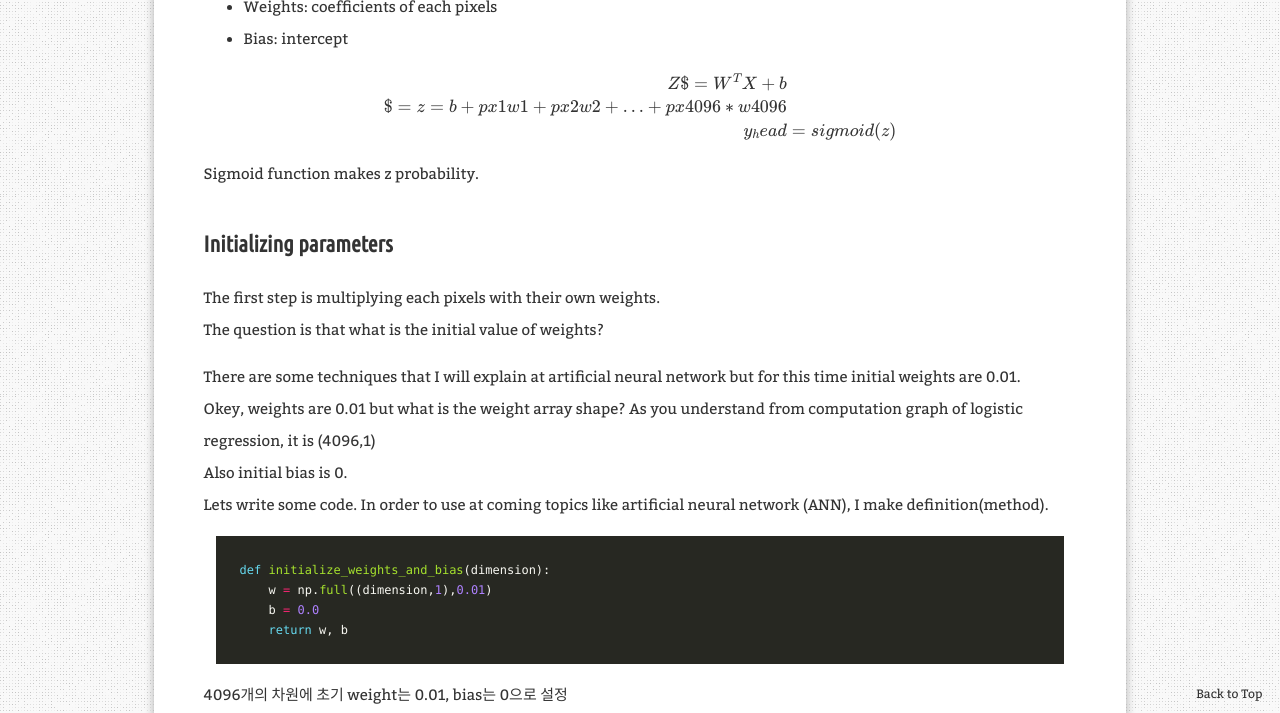
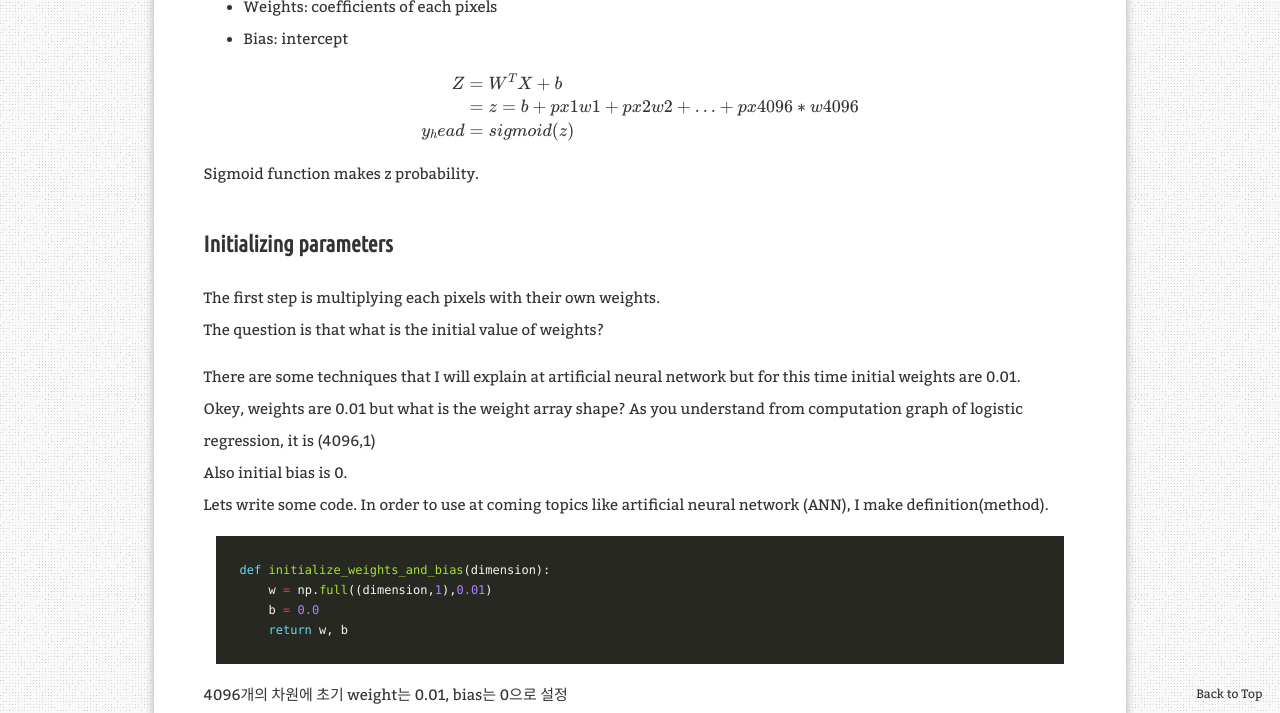
Before and after one commit to aristohyun/aristohyun.github.io, a Jekyll site: the page built from _posts/2021-08-08- Logistic-Regression.md, in a window 1280 px wide and 900 px high, scrolled down 2617 px, cut to the strip 187-900 px from the top of the window. Built offline with Jekyll 4.4.1, drawn with Linux system fonts in a browser that asks for light colours; formulas are drawn with MathJax 3; comment, search, counter and statistics services are not loaded.

```diff
--- a/_posts/2021-08-08- Logistic-Regression.md
+++ b/_posts/2021-08-08- Logistic-Regression.md
@@ -51,8 +51,8 @@ print("X test flatten",X_test_flatten.shape)
 
 @
 \begin{align\*}
-Z $= W^T X + b \\\
-$= z = b + px1w1 + px2w2 + ... + px4096 * w4096 \\\
+Z &= W^T X + b \\\
+&= z = b + px1w1 + px2w2 + ... + px4096 * w4096 \\\
 y_head &= sigmoid(z)
 \end{align\*}
 @
```
